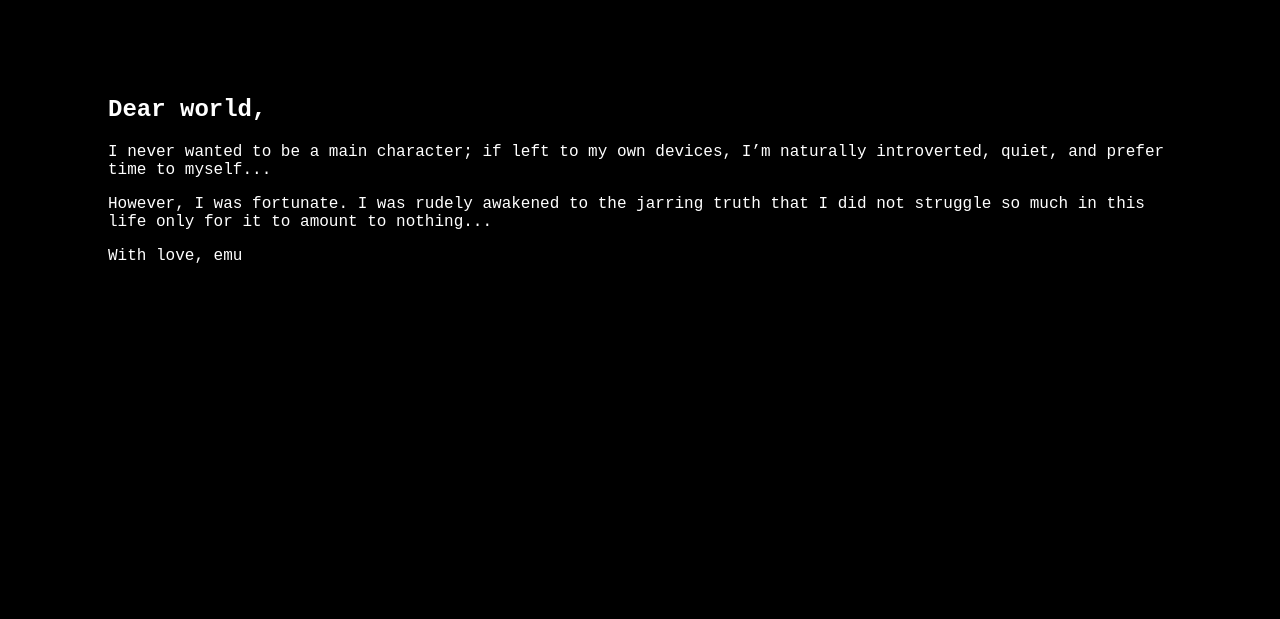
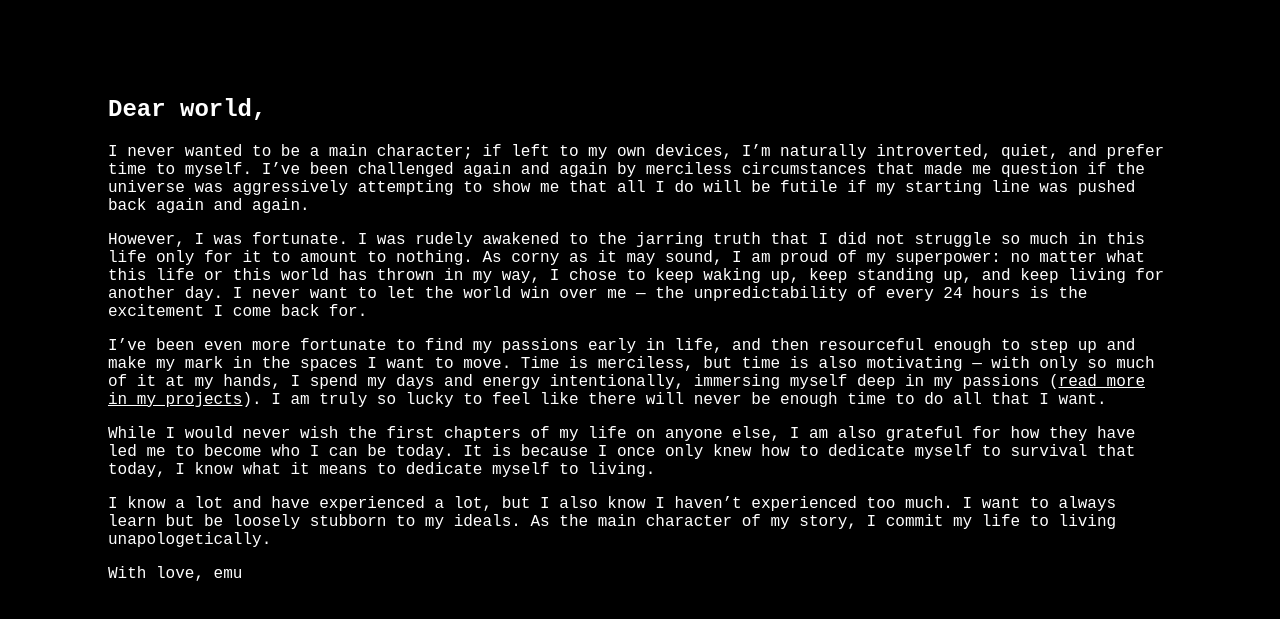
Before and after one commit to emuiuu/emu.ink, a plain HTML site: page about.html in a window 1280 px wide. Shown: the part 147-766 px from the top of the page. Drawn offline with Linux system fonts and the light colour scheme.

Commit message:
Update about.html

```diff
--- a/about.html
+++ b/about.html
@@ -21,8 +21,26 @@
   <div style="margin-left: 40px; margin-right: 40px; margin-top: 100px;">
 
 <h2>Dear world,</h2>
-<p>I never wanted to be a main character; if left to my own devices, I’m naturally introverted, quiet, and prefer time to myself...</p>
-<p>However, I was fortunate. I was rudely awakened to the jarring truth that I did not struggle so much in this life only for it to amount to nothing...</p>
+<p>
+I never wanted to be a main character; if left to my own devices, I’m naturally introverted, quiet, and prefer time to myself. I’ve been challenged again and again by merciless circumstances that made me question if the universe was aggressively attempting to show me that all I do will be futile if my starting line was pushed back again and again.
+</p>
+
+<p>
+However, I was fortunate. I was rudely awakened to the jarring truth that I did not struggle so much in this life only for it to amount to nothing. As corny as it may sound, I am proud of my superpower: no matter what this life or this world has thrown in my way, I chose to keep waking up, keep standing up, and keep living for another day. I never want to let the world win over me — the unpredictability of every 24 hours is the excitement I come back for.
+</p>
+
+<p>
+I’ve been even more fortunate to find my passions early in life, and then resourceful enough to step up and make my mark in the spaces I want to move. Time is merciless, but time is also motivating — with only so much of it at my hands, I spend my days and energy intentionally, immersing myself deep in my passions (<a href="projects.html" style="text-decoration: underline; color: white;">read more in my projects</a>). I am truly so lucky to feel like there will never be enough time to do all that I want.
+</p>
+
+<p>
+While I would never wish the first chapters of my life on anyone else, I am also grateful for how they have led me to become who I can be today. It is because I once only knew how to dedicate myself to survival that today, I know what it means to dedicate myself to living.
+</p>
+
+<p>
+I know a lot and have experienced a lot, but I also know I haven’t experienced too much. I want to always learn but be loosely stubborn to my ideals. As the main character of my story, I commit my life to living unapologetically.
+</p>
+
 <p>With love, emu</p>
 
   </div>
```
